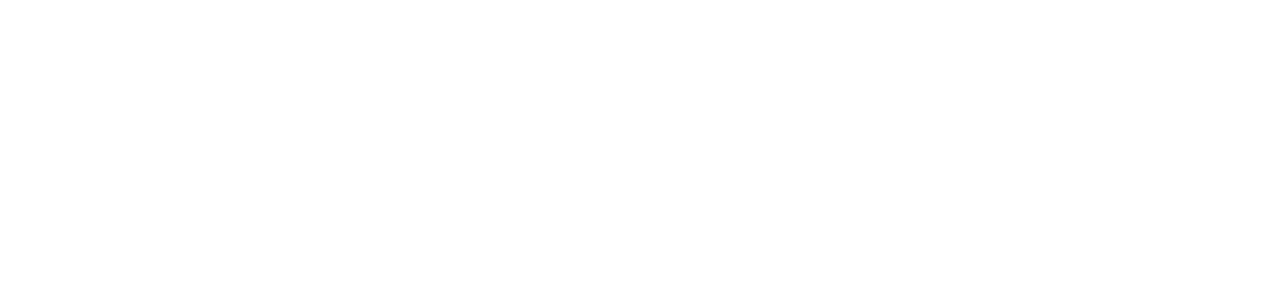
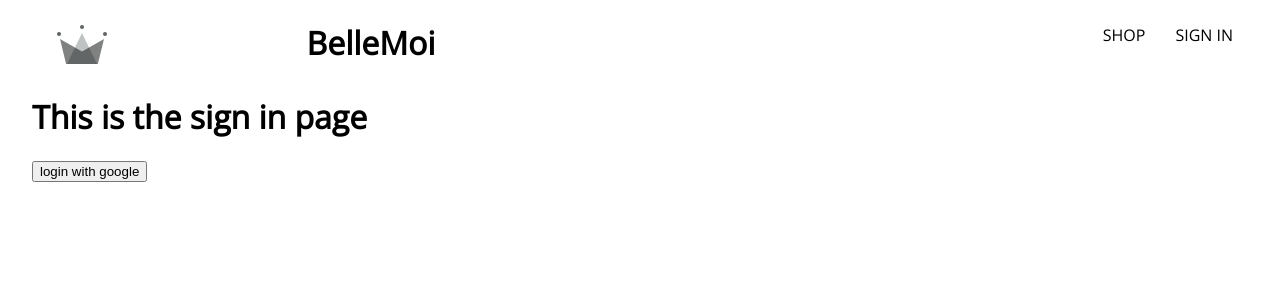
Before and after one commit to HuijunLu/BelleMoi, a React (Create React App) app: page /sign-in in a window 1280 px wide. Before the commit this address had no page. Shown: the top 300 px of the page. Built offline with nearby package versions, Linux system fonts and the light colour scheme.

Commit message:
allow google sign in and save user data to db

```diff
--- a/src/App.js
+++ b/src/App.js
@@ -1,7 +1,8 @@
-import {Routes, Route, Outlet} from "react-router-dom";
+import {Routes, Route} from "react-router-dom";
 
 import Home from './routes/home/home.component.jsx';
 import Navbar from './routes/navbar/navbar.component.jsx'
+import SignIn from './routes/sign-in/Sign-in.component.jsx'
 
 const App = () => {
   // An <Outlet> should be used in parent route elements to render
@@ -18,6 +19,7 @@ const App = () => {
       <Route path='/' element = {<Navbar></Navbar>}>
         <Route index element={<Home></Home>} />
         <Route path ='shop' element={<Test></Test>}/>
+        <Route path = 'sign-in' element={<SignIn></SignIn>}/>
       </Route>
     </Routes>
   );
--- a/src/components/category-item/category-item.component.jsx
+++ b/src/components/category-item/category-item.component.jsx
@@ -1,7 +1,7 @@
 import './category-item.styles.scss'
 const CategoryItem = ({category}) => {
   const {image, title} = category;
-  console.log(image)
+
   return (
     <div className="category-container">
       <div className="category-image"
--- a/src/components/category-item/category-item.styles.scss
+++ b/src/components/category-item/category-item.styles.scss
@@ -1,6 +1,6 @@
 .category-container {
   min-width: 30%;
-  height: 450px;
+  height: 400px;
   flex: 1 1 auto;
   display: flex;
   align-items: center;
@@ -38,7 +38,7 @@
     width: 100%;
     height: 100%;
     background-size: cover;
-    background-position: center top;
+    background-position: center;
   }
 
   .category-body-container {
--- a/src/index.scss
+++ b/src/index.scss
@@ -1,12 +1,19 @@
 body {
-  margin: 0;
+  width: 95%;
+  margin: auto;
   font-family: 'Open Sans',
     sans-serif;
   -webkit-font-smoothing: antialiased;
   -moz-osx-font-smoothing: grayscale;
 }
+// remove a tag underline and color
+a {
+  text-decoration: none;
+  color: black;
+}
 
-code {
-  font-family: source-code-pro, Menlo, Monaco, Consolas, 'Courier New',
-    monospace;
+
+* {
+  box-sizing: border-box;
+
 }
--- a/src/routes/home/home.component.jsx
+++ b/src/routes/home/home.component.jsx
@@ -38,10 +38,8 @@ const Home = () => {
 
   return (
     <div className="app">
-
-      {/* <Outlet /> */}
-      <h1 className='shopName'>BelleMoi</h1>
       <Directory categories={categories}/>
+      <Outlet  />
     </div>
   );
 };
--- a/src/routes/navbar/navbar.component.jsx
+++ b/src/routes/navbar/navbar.component.jsx
@@ -1,15 +1,26 @@
 import { Outlet, Link } from "react-router-dom";
+import { ReactComponent as ShopLogo } from "../../assets/crown.svg";
+
+import './navbar.styles.scss'
 
 const Navbar = () => {
   return (
     <>
       <div className="navigation">
+        <Link className="logo-container" to="/">
+          <ShopLogo className="logo" />
+        </Link>
         <Link className="shopName" to="/">
-          <div>BelleMoi</div>
+          <h1>BelleMoi</h1>
         </Link>
 
         <div className="nav-links-container">
-          <Link className="nav-link" to="shop">shop</Link>
+          <Link className="nav-link" to="/shop">
+            SHOP
+          </Link>
+          <Link className='nav-link' to='/sign-in'>
+            SIGN IN
+          </Link>
         </div>
       </div>
       <Outlet />
--- /dev/null
+++ b/src/routes/navbar/navbar.styles.scss
@@ -0,0 +1,26 @@
+.navigation {
+  height: 70px;
+  width: 100%;
+  display: flex;
+  justify-content: space-between;
+  margin-bottom: 25px;
+
+  .logo-container {
+    height: 100%;
+    width: 70px;
+    padding: 25px;
+  }
+
+  .nav-links-container {
+    width: 50%;
+    height: 100%;
+    display: flex;
+    align-items: center;
+    justify-content: flex-end;
+
+    .nav-link {
+      padding: 10px 15px;
+      cursor: pointer;
+    }
+  }
+}
--- /dev/null
+++ b/src/routes/sign-in/Sign-in.component.jsx
@@ -0,0 +1,20 @@
+
+import {
+  createUserDocumentFromAuth,
+  signInWithGooglePopup
+} from '../../utils/firebase/firebase.utils.js'
+
+const SignIn = () => {
+  const logGoogleUser = async() => {
+    const response = await signInWithGooglePopup();
+    const userDocRef = await createUserDocumentFromAuth(response.user);
+  }
+  return (
+    <div>
+      <h1>This is the sign in page</h1>
+      <button onClick={logGoogleUser}>login with google</button>
+    </div>
+  )
+}
+
+export default SignIn;
--- /dev/null
+++ b/src/utils/firebase/firebase.utils.js
@@ -0,0 +1,58 @@
+// config is used to connect this app to the app created in firebase console
+import { initializeApp } from "firebase/app";
+// authentication
+import { getAuth, signInWithRedirect,
+  signInWithPopup, GoogleAuthProvider } from "firebase/auth";
+//firestore database
+import{ getFirestore, doc, getDoc, setDoc } from "firebase/firestore"
+
+// Your web app's Firebase configuration
+const firebaseConfig = {
+  apiKey: "AIzaSyCf9W02VN9LaSOhVQWBfKxmuYGZCMO763k",
+  authDomain: "bellemoi-c0658.firebaseapp.com",
+  projectId: "bellemoi-c0658",
+  storageBucket: "bellemoi-c0658.appspot.com",
+  messagingSenderId: "94285952285",
+  appId: "1:94285952285:web:efdf41929551fc71bc9df4"
+};
+
+// Initialize Firebase
+const app = initializeApp(firebaseConfig);
+
+const provider = new GoogleAuthProvider();
+
+provider.setCustomParameters({
+  prompt: 'select_account',
+});
+
+// Initialize Firebase Authentication and get a reference to the service
+export const auth = getAuth(app);
+export const signInWithGooglePopup = () => signInWithPopup(auth, provider);
+
+// create a firestore datebase
+export const db = getFirestore()
+// remember to setup the google sign in inside of firebase console
+export const createUserDocumentFromAuth = async (userAuth) => {
+  //create a docRef using user's unique id and look it up using getDoc func
+  const userDocRef = doc(db, 'users', userAuth.uid)
+  const userSnapshot = await getDoc(userDocRef)
+
+  // if user data exists, return the user data ref
+  // else set the doc
+  if (!userSnapshot.exists()){
+    const { displayName, email } = userAuth;
+    const createAt = new Date ();
+    try {
+      await setDoc(userDocRef, {
+        displayName,
+        email,
+        createAt
+      })
+    } catch (error) {
+      console.log('error creating the user', error)
+    }
+
+  }
+  return userDocRef;
+
+};
```
